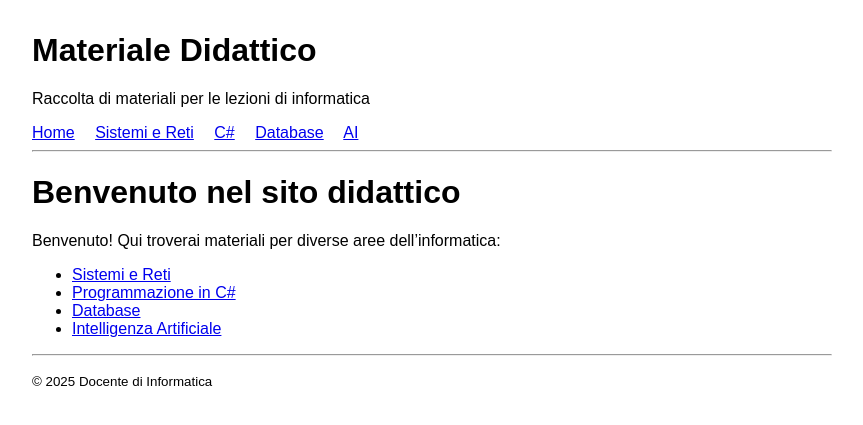
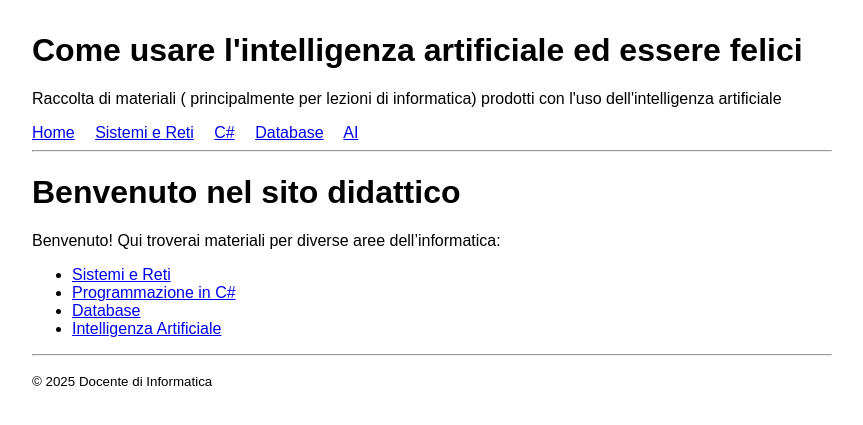
Before and after one commit to franco71to/sicca, a Jekyll site: the page built from index.md, in a window 1280 px wide. Shown: the top 425 px of the page, without its empty margins (0-863 px from the left). Built offline with Jekyll 4.4.1, drawn with Linux system fonts in a browser that asks for light colours.

Commit message:
Update _config.yml

```diff
--- a/_config.yml
+++ b/_config.yml
@@ -1,3 +1,4 @@
-title: "Materiale Didattico"
-description: "Raccolta di materiali per le lezioni di informatica"
+title: "Come usare l'intelligenza artificiale
+ed essere felici"
+description: "Raccolta di materiali ( principalmente per lezioni di informatica) prodotti con l'uso dell'intelligenza artificiale"
 theme: minima
```
